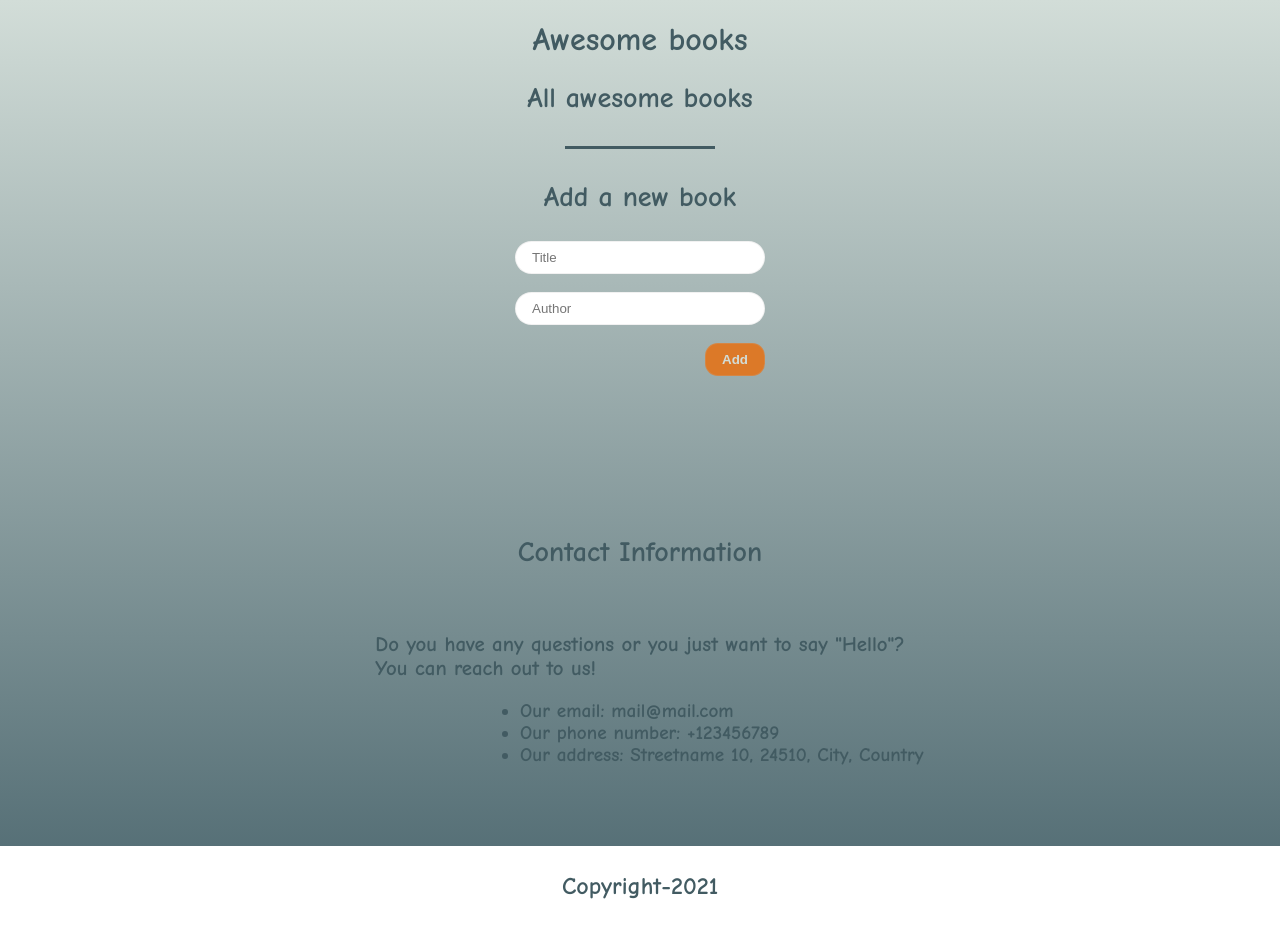
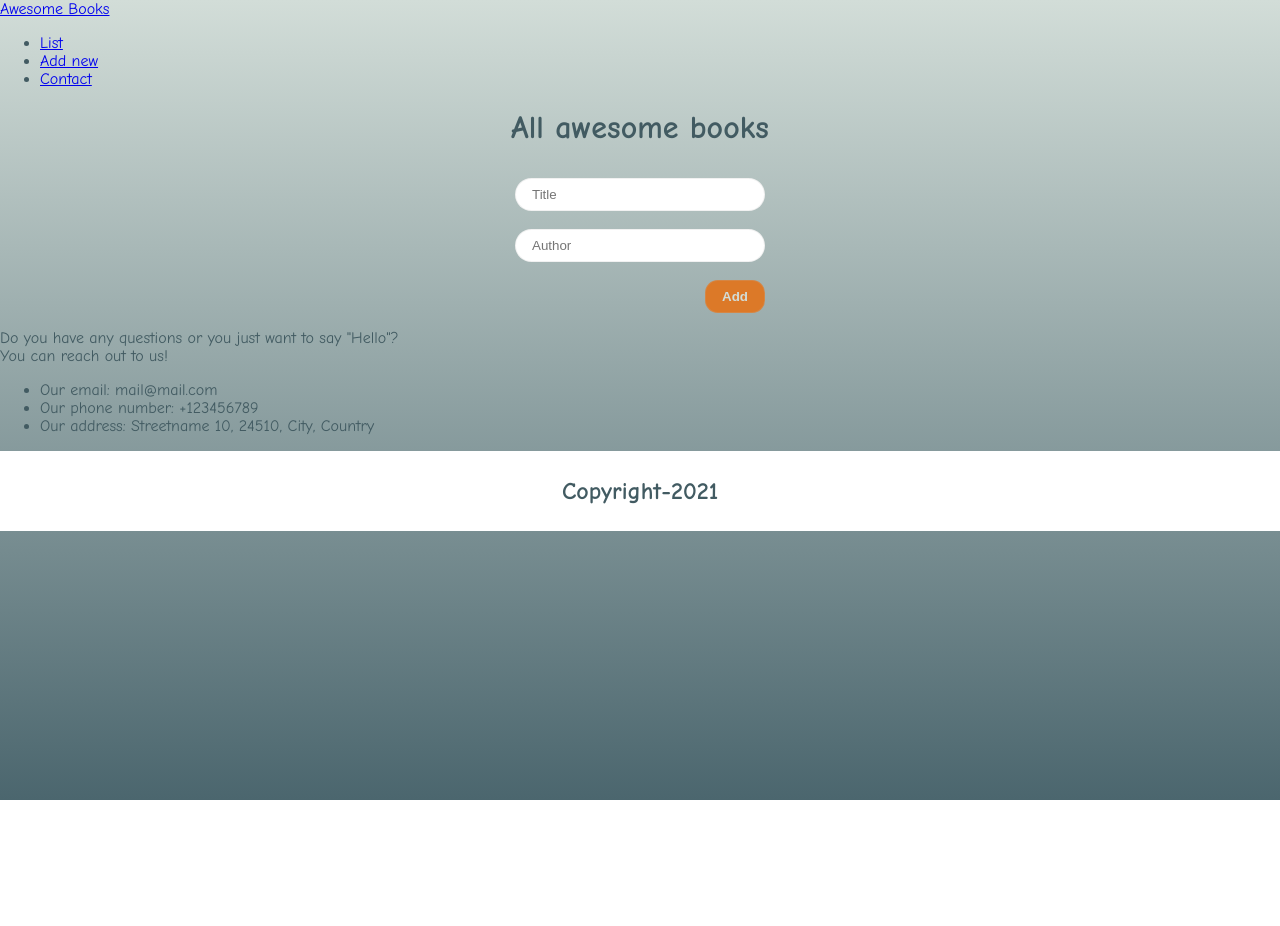
Before and after one commit to DanteAlonsoHT/awesome_books_js, a plain HTML site: page index.html in a window 1280 px wide. After the commit the page ends 800 px from the top, so only its background shows below. Drawn offline with Linux system fonts and the light colour scheme.

Commit message:
Add three sections for our project

```diff
--- a/index.html
+++ b/index.html
@@ -1,5 +1,6 @@
 <!DOCTYPE html>
 <html lang="en">
+
 <head>
   <meta charset="UTF-8" />
   <meta http-equiv="X-UA-Compatible" content="IE=edge" />
@@ -7,12 +8,28 @@
   <title>Awesome books: plain JavaScript with objects</title>
   <link rel="stylesheet" href="css/style.css" />
 </head>
+
 <body>
-    <h1>Awesome books</h1>
-    <h2>All awesome books</h2>
+  <header>
+    <div class="nav-container">
+      <div class="logo">
+        <a href="#">Awesome Books</a>
+      </div>
+      <nav>
+        <ul class="nav-links">
+          <li><a href="#section-list" id="link-section-list">List</a></li>
+          <li><a href="#section-add-new" id="link-section-add">Add new</a></li>
+          <li><a href="#section-contact-us" id="link-section-contact">Contact</a></li>
+        </ul>
+      </nav>
+    </div>
+  </header>
+  <strong id="date-time-now"></strong>
+  <h1 id="section-title">All awesome books</h1>
+  <section id="section-list">
     <div id="content-books"></div>
-    <div class="line-border"></div>
-    <h3>Add a new book</h3>
+  </section>
+  <section id="section-add-new">
     <form id="form-books">
       <input type="text" name="title" id="input-title" placeholder="Title" />
       <br />
@@ -20,9 +37,8 @@
       <br />
       <button type="button" id="button-add">Add</button>
     </form>
-
-    <section class="contact-us">
-        <h2 class="contact-us-heading">Contact Information</h2>
+  </section>
+  <section id="section-contact-us">
     <p>Do you have any questions or you just want to say "Hello"? <br>
       You can reach out to us!</p>
     <ul>
@@ -35,7 +51,7 @@
   <footer>
     Copyright-2021
   </footer>
-    <script  type="module"  src="js/script.js"></script>
-    <script type="module" src="js/luxon.js"></script>
 </body>
+<script src="https://cdn.jsdelivr.net/npm/luxon@2.0.2/build/global/luxon.min.js"></script>
+<script src="js/script.js"></script>
 </html>
```
Lines whose indentation alone changed are shown as unchanged.
